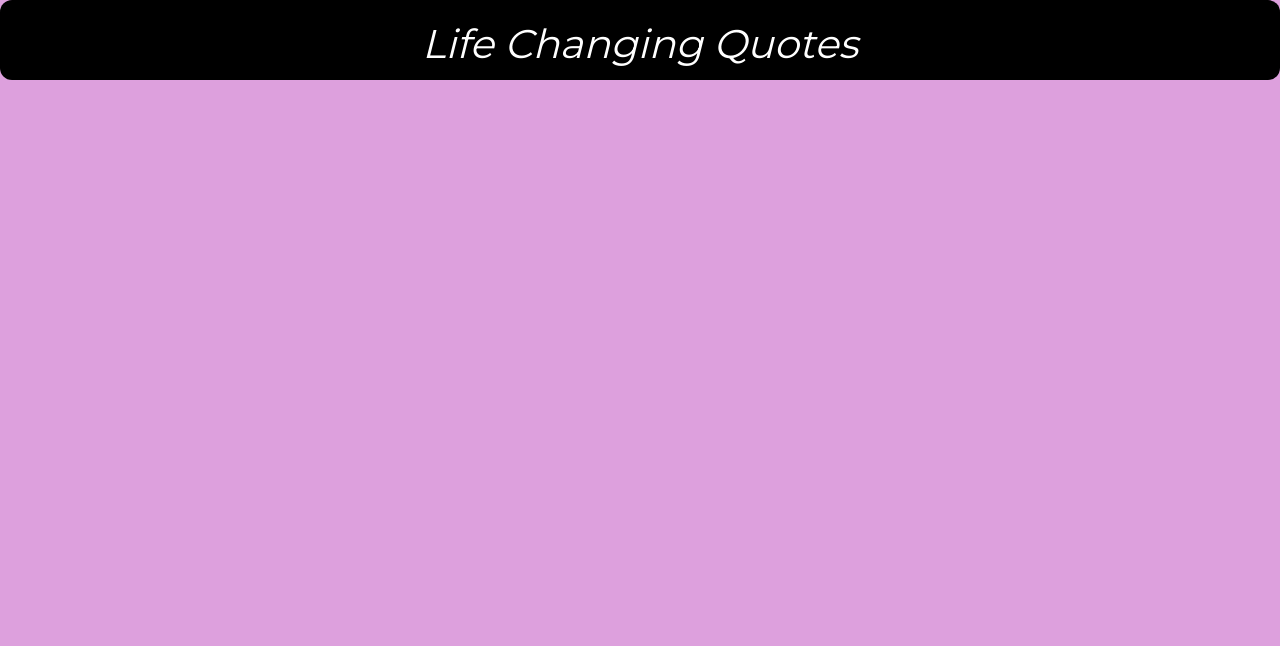
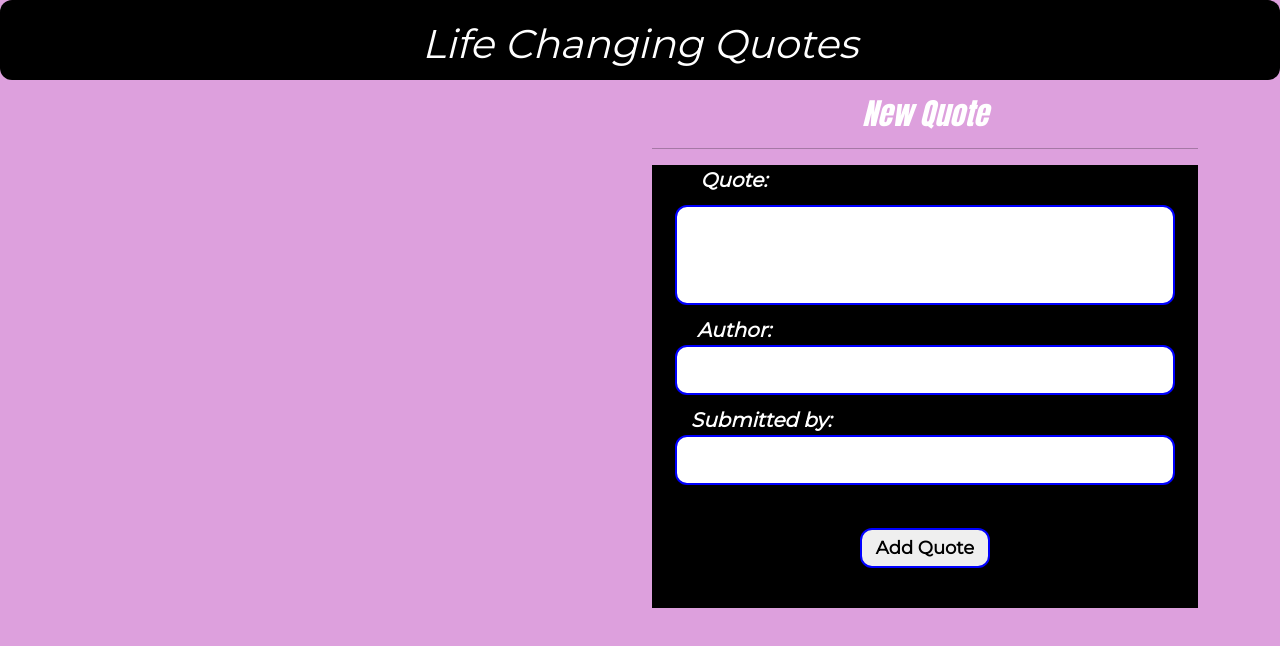
Before and after one commit to bobbinnej/lifechanging-quotes, an Angular app: page / in a window 1280 px wide. Shown: the top 646 px of the page. Built offline with nearby package versions, Linux system fonts and the light colour scheme.

Commit message:
Styling the user form

```diff
--- a/src/app/quote-form/quote-form.component.css
+++ b/src/app/quote-form/quote-form.component.css
@@ -0,0 +1,69 @@
+.quote-form{
+    background-color: black;
+}
+.ruler{
+    color: black;
+}
+
+.new-quote{
+  margin-top: 20px;
+  color: white;
+  font-size: 30px;
+  font-weight: bold;
+  font-family: Impact, Haettenschweiler, 'Arial Narrow Bold', sans-serif;
+}
+.quote-description{
+    color:white;
+    font-size: 20px;
+    margin-right: 70%;
+    margin-bottom: 10px;
+}
+#quote-description{
+    width:500px;
+    height: 100px;
+    border-radius: 12px;
+    border: 2px solid blue;
+}
+.quote-author{
+    color:white;
+    font-size: 20px;
+    margin-right: 70%;
+    margin-top: 10px;
+}
+#quote-author{
+    width:500px;
+    height: 50px;
+    border-radius: 12px;
+    border: 2px solid blue;
+
+}
+.quote-submitter{
+    color:white;
+    font-size: 20px;
+    margin-right: 60%;
+    margin-top: 10px;
+
+}
+#quote-submitter{
+    width:500px;
+    height: 50px;
+    border-radius: 12px;
+    border: 2px solid blue;
+
+}
+.add-quote{
+    width: 130px;
+    height: 40px;
+    color:black;
+    border: 2px solid blue;
+    border-radius: 12px;
+    margin-bottom: 40px;
+    font-weight: bold;
+
+}
+
+.add-quote:hover{
+    background-color:lightblue ;
+    color: black;
+    border:2px solid white;
+}
--- a/src/app/quote-form/quote-form.component.html
+++ b/src/app/quote-form/quote-form.component.html
@@ -1 +1,25 @@
-<p>quote-form works!</p>
+<div class="container">
+    <div class="row">
+        <div class="col-md-6"></div>
+        <div class="col">
+            <h5 class="new-quote">New Quote</h5>
+            <hr class="ruler">
+
+            <!--Add a form that user will use to add new quote-->
+            <form class="quote-form">
+                <div class="mb-3">
+                    <label for="quote-description" class="quote-description">Quote:</label><br>
+                    <input type="text"  id="quote-description" ><br>
+                    <label for="quote-author" class="quote-author">Author:</label><br>
+                    <input type="text"  id="quote-author" ><br>
+                    <label for="quote-submitter" class="quote-submitter">Submitted by:</label><br>
+                    <input type="text"  id="quote-submitter" ><br>
+                  </div> <br>
+
+                  <button class="add-quote">Add Quote</button>
+
+
+            </form>
+        </div>
+    </div>
+</div>
--- a/src/app/quote/quote.component.html
+++ b/src/app/quote/quote.component.html
@@ -1,4 +1,6 @@
 <!--Lets display everything on our array list by changing the html code to point us to the quote array information instead of quote object-->
 <div class="home">
     <h1>Life Changing Quotes</h1>
+    <!--Nest quote-form component inside of form component so that it can be visible on the browser-->
+    <app-quote-form></app-quote-form>
 </div>
```
